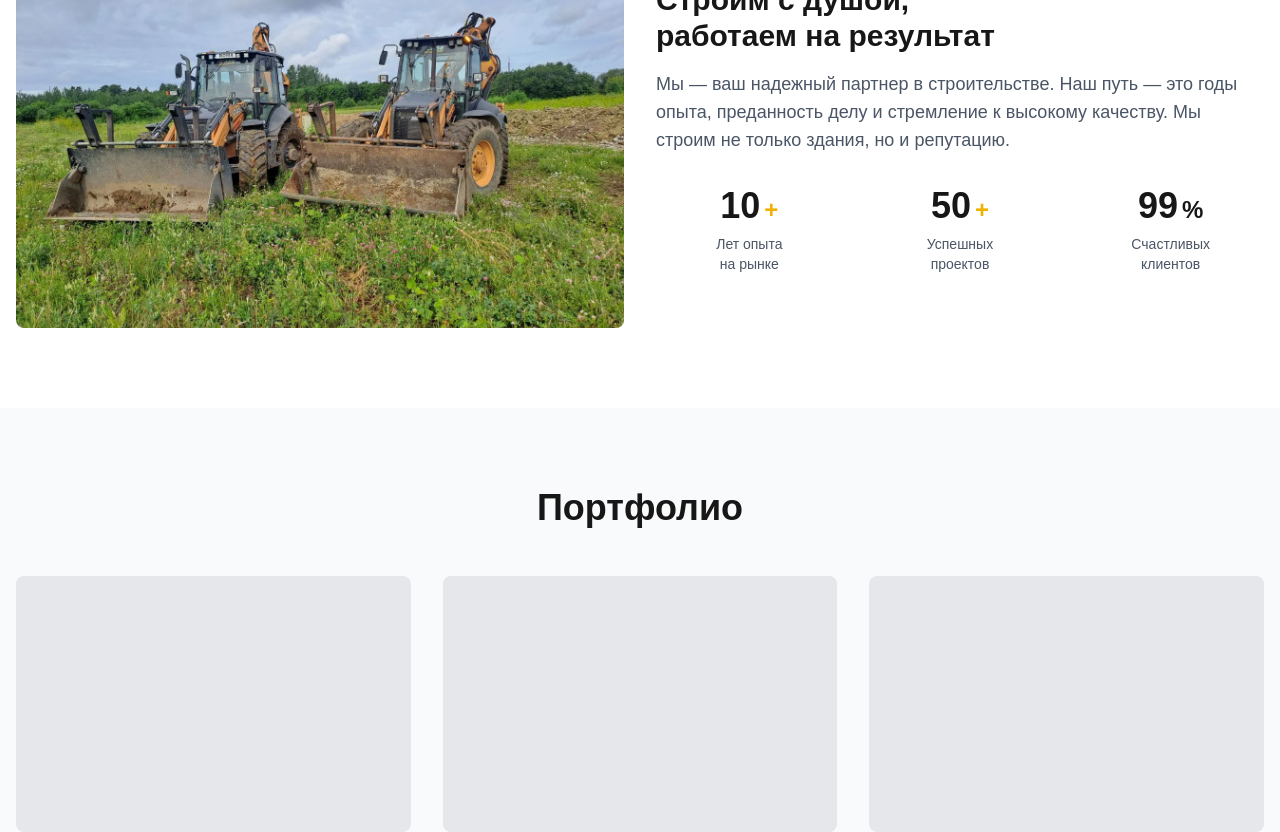
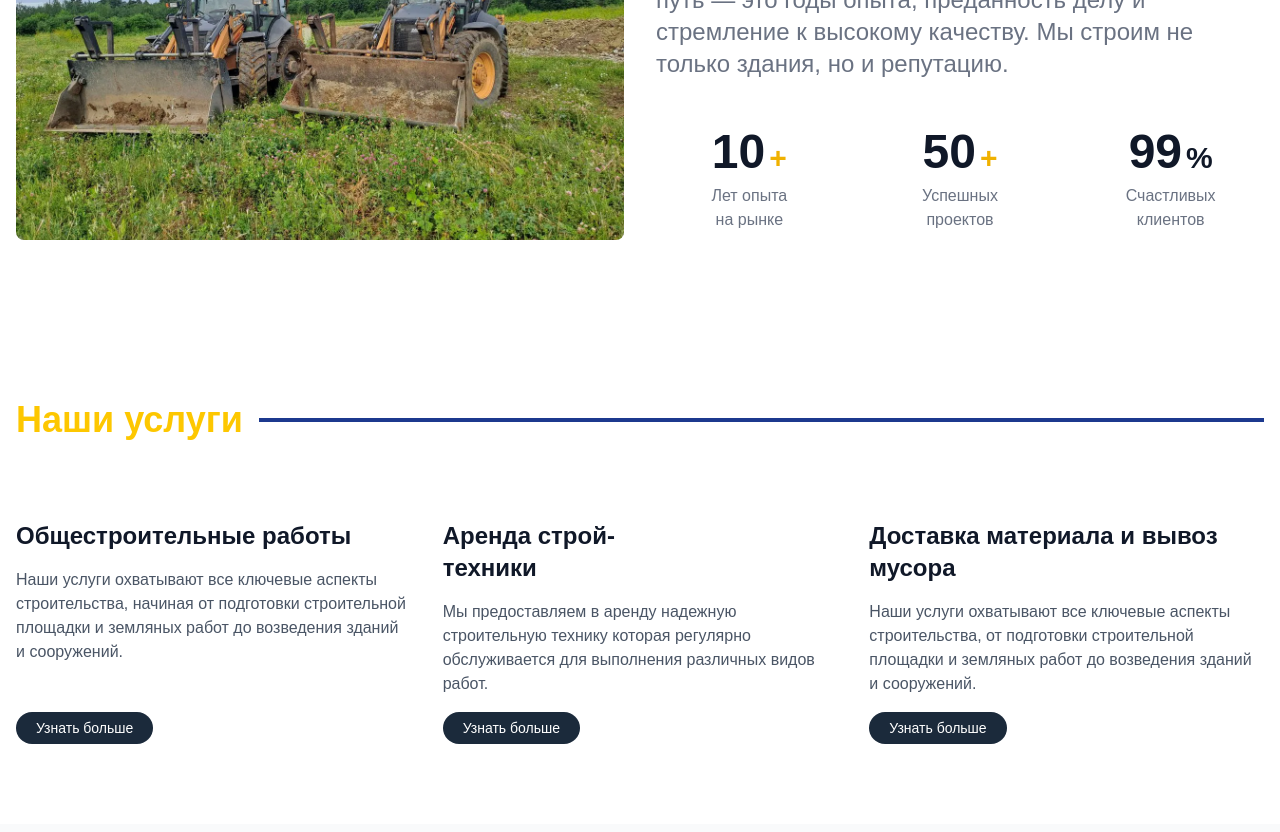
Before and after one commit to Grandapk/RVS_2.0, a Next.js app: page / in a window 1280 px wide. Shown: the part 1040-1872 px from the top of the page. Built offline with nearby package versions, Linux system fonts and the light colour scheme.

Commit message:
наши услуги

```diff
--- a/src/app/page.tsx
+++ b/src/app/page.tsx
@@ -16,9 +16,6 @@ export default function Home() {
         {/* Секция О нас */}
         <section id="about" className="py-20 bg-white">
           <div className="container mx-auto px-4">
-            <h2 className="text-3xl md:text-4xl font-bold text-center mb-12">
-              О нас
-            </h2>
             <div className="grid md:grid-cols-2 gap-8 items-center">
               <div className="grid grid-cols-2 gap-4">
                 <div className="col-span-2">
@@ -27,26 +24,28 @@ export default function Home() {
               </div>
               <div className="space-y-8">
                 <div>
-                  <h3 className="text-3xl font-bold mb-4">
+                  <h3 className="text-2xl sm:text-3xl lg:text-4xl font-bold mb-6 text-gray-900">
                     Строим с душой,
                     <br />
                     работаем на результат
                   </h3>
-                  <p className="text-lg text-gray-600">
+                  <p className="text-xl sm:text-2xl text-gray-500">
                     Мы — ваш надежный партнер в строительстве. Наш путь — это
                     годы опыта, преданность делу и стремление к высокому
                     качеству. Мы строим не только здания, но и репутацию.
                   </p>
                 </div>
-                <div className="grid grid-cols-3 gap-6 mt-8">
+                <div className="grid grid-cols-3 gap-6 mt-12">
                   <div className="text-center">
                     <div className="flex items-baseline justify-center">
-                      <span className="text-4xl font-bold">10</span>
-                      <span className="text-2xl font-bold text-yellow-500 ml-1">
+                      <span className="text-5xl font-bold text-gray-900">
+                        10
+                      </span>
+                      <span className="text-3xl font-bold text-yellow-500 ml-1">
                         +
                       </span>
                     </div>
-                    <p className="text-sm text-gray-600 mt-2">
+                    <p className="text-base text-gray-500 mt-2">
                       Лет опыта
                       <br />
                       на рынке
@@ -54,12 +53,14 @@ export default function Home() {
                   </div>
                   <div className="text-center">
                     <div className="flex items-baseline justify-center">
-                      <span className="text-4xl font-bold">50</span>
-                      <span className="text-2xl font-bold text-yellow-500 ml-1">
+                      <span className="text-5xl font-bold text-gray-900">
+                        50
+                      </span>
+                      <span className="text-3xl font-bold text-yellow-500 ml-1">
                         +
                       </span>
                     </div>
-                    <p className="text-sm text-gray-600 mt-2">
+                    <p className="text-base text-gray-500 mt-2">
                       Успешных
                       <br />
                       проектов
@@ -67,15 +68,86 @@ export default function Home() {
                   </div>
                   <div className="text-center">
                     <div className="flex items-baseline justify-center">
-                      <span className="text-4xl font-bold">99</span>
-                      <span className="text-2xl font-bold ml-1">%</span>
+                      <span className="text-5xl font-bold text-gray-900">
+                        99
+                      </span>
+                      <span className="text-3xl font-bold text-gray-900 ml-1">
+                        %
+                      </span>
                     </div>
-                    <p className="text-sm text-gray-600 mt-2">
+                    <p className="text-base text-gray-500 mt-2">
                       Счастливых
                       <br />
                       клиентов
                     </p>
                   </div>
+                </div>
+              </div>
+            </div>
+          </div>
+        </section>
+
+        {/* Секция Наши услуги */}
+        <section className="py-20 bg-white">
+          <div className="container mx-auto px-4">
+            <div className="flex items-center gap-4 mb-20">
+              <h2 className="text-4xl font-bold text-yellow-400">
+                Наши услуги
+              </h2>
+              <div className="flex-grow h-1 bg-blue-900"></div>
+            </div>
+
+            <div className="grid md:grid-cols-3 gap-8">
+              {/* Карточка 1 */}
+              <div className="flex flex-col h-full">
+                <h3 className="text-2xl font-bold text-gray-900 mb-4">
+                  Общестроительные работы
+                </h3>
+                <p className="text-gray-600 mb-4">
+                  Наши услуги охватывают все ключевые аспекты строительства,
+                  начиная от подготовки строительной площадки и земляных работ
+                  до возведения зданий и сооружений.
+                </p>
+                <div className="mt-auto">
+                  <button className="text-left px-5 py-1.5 bg-[#1B2A3B] text-white rounded-full hover:bg-blue-800 transition text-sm">
+                    Узнать больше
+                  </button>
+                </div>
+              </div>
+
+              {/* Карточка 2 */}
+              <div className="flex flex-col h-full">
+                <h3 className="text-2xl font-bold text-gray-900 mb-4">
+                  Аренда строй-
+                  <br />
+                  техники
+                </h3>
+                <p className="text-gray-600 mb-4">
+                  Мы предоставляем в аренду надежную строительную технику
+                  которая регулярно обслуживается для выполнения различных видов
+                  работ.
+                </p>
+                <div className="mt-auto">
+                  <button className="text-left px-5 py-1.5 bg-[#1B2A3B] text-white rounded-full hover:bg-blue-800 transition text-sm">
+                    Узнать больше
+                  </button>
+                </div>
+              </div>
+
+              {/* Карточка 3 */}
+              <div className="flex flex-col h-full">
+                <h3 className="text-2xl font-bold text-gray-900 mb-4">
+                  Доставка материала и вывоз мусора
+                </h3>
+                <p className="text-gray-600 mb-4">
+                  Наши услуги охватывают все ключевые аспекты строительства, от
+                  подготовки строительной площадки и земляных работ до
+                  возведения зданий и сооружений.
+                </p>
+                <div className="mt-auto">
+                  <button className="text-left px-5 py-1.5 bg-[#1B2A3B] text-white rounded-full hover:bg-blue-800 transition text-sm">
+                    Узнать больше
+                  </button>
                 </div>
               </div>
             </div>
@@ -108,7 +180,7 @@ export default function Home() {
                   <label className="block text-sm font-medium mb-2">Имя</label>
                   <input
                     type="text"
-                    className="w-full px-4 py-2 border rounded-lg"
+                    className="max-w-md mx-auto px-4 py-2 border rounded-lg"
                   />
                 </div>
                 <div>
```
